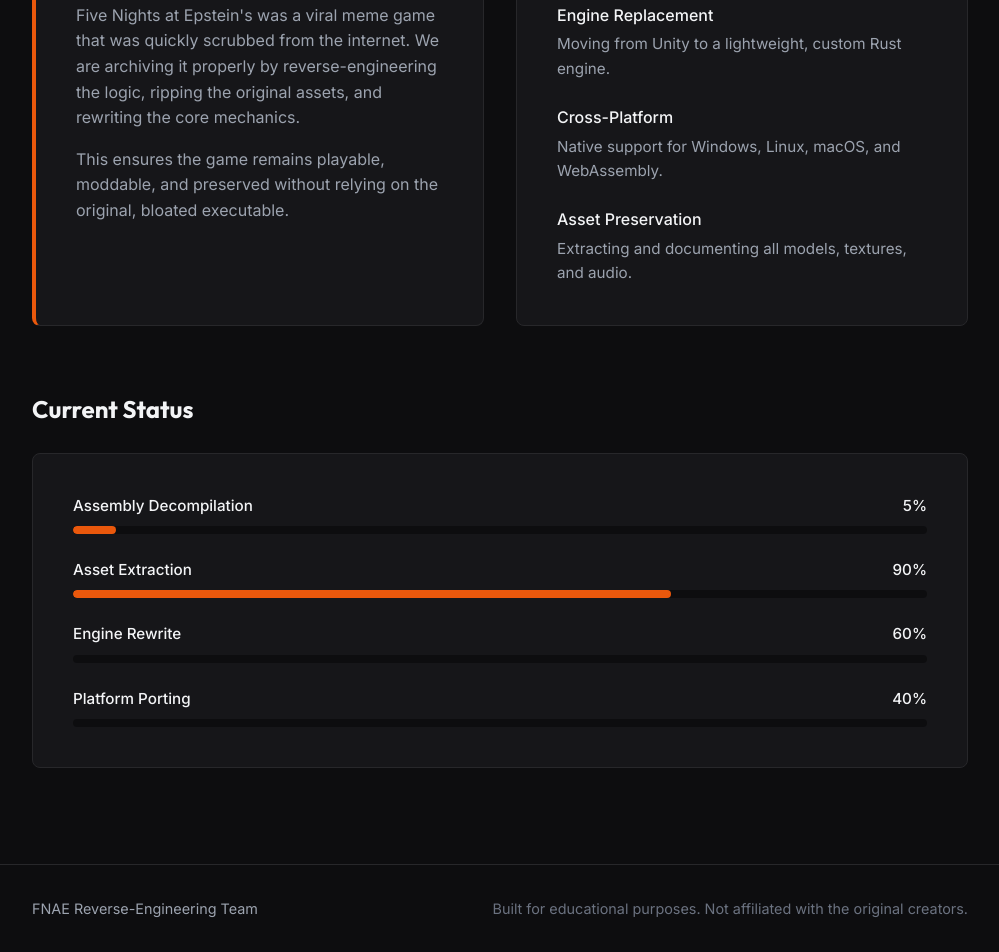
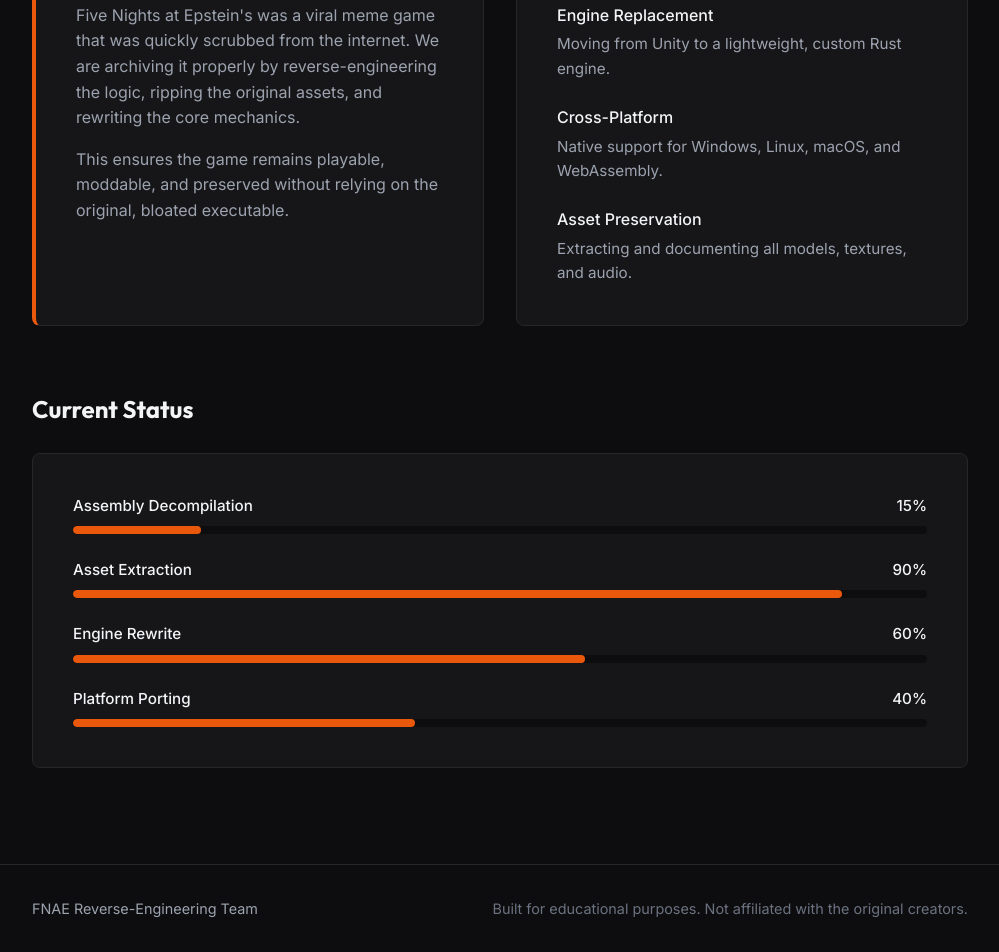
Before and after one commit to fnaeret/fnaeret.github.io, a plain HTML site: page index.html in a window 1280 px wide. Shown: the part 718-1670 px from the top of the page, without its empty margins (140-1139 px from the left). Drawn offline with Linux system fonts and the light colour scheme.

Commit message:
site fix

```diff
--- a/index.html
+++ b/index.html
@@ -67,10 +67,10 @@
                 <div class="progress-item">
                     <div class="progress-header">
                         <span>Assembly Decompilation</span>
-                        <span>5%</span>
+                        <span>15%</span>
                     </div>
                     <div class="bar-background">
-                        <div class="bar-fill" data-width="5%"></div>
+                        <div class="bar-fill" data-width="15%"></div>
                     </div>
                 </div>
 
@@ -80,7 +80,7 @@
                         <span>90%</span>
                     </div>
                     <div class="bar-background">
-                        <div class="bar-fill" data-width="70%"></div>
+                        <div class="bar-fill" data-width="90%"></div>
                     </div>
                 </div>
 
@@ -90,7 +90,7 @@
                         <span>60%</span>
                     </div>
                     <div class="bar-background">
-                        <div class="bar-fill" data-width="0%"></div>
+                        <div class="bar-fill" data-width="60%"></div>
                     </div>
                 </div>
 
@@ -100,7 +100,7 @@
                         <span>40%</span>
                     </div>
                     <div class="bar-background">
-                        <div class="bar-fill" data-width="0%"></div>
+                        <div class="bar-fill" data-width="40%"></div>
                     </div>
                 </div>
             </div>
```
